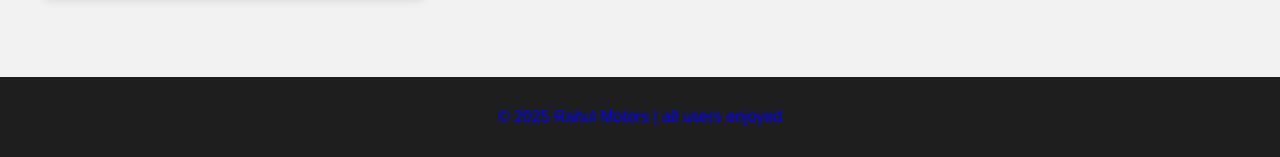
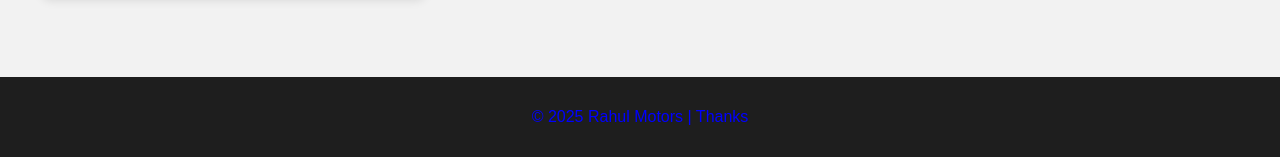
Before and after one commit to rsrr82792-glitch/django-todoapp, a Django app: page / in a window 1280 px wide. Shown: the part 802-959 px from the top of the page. Run offline with Django 3.2, Linux system fonts and the light colour scheme.

Commit message:
Update cars.html

```diff
--- a/todoApp/templates/cars.html
+++ b/todoApp/templates/cars.html
@@ -98,7 +98,7 @@
   </div>
 
   <footer>
-    <p>© 2025 Rahul Motors | all users enjoyed </p>
+    <p>© 2025 Rahul Motors | Thanks </p>
   </footer>
 </body>
 </html>
```
